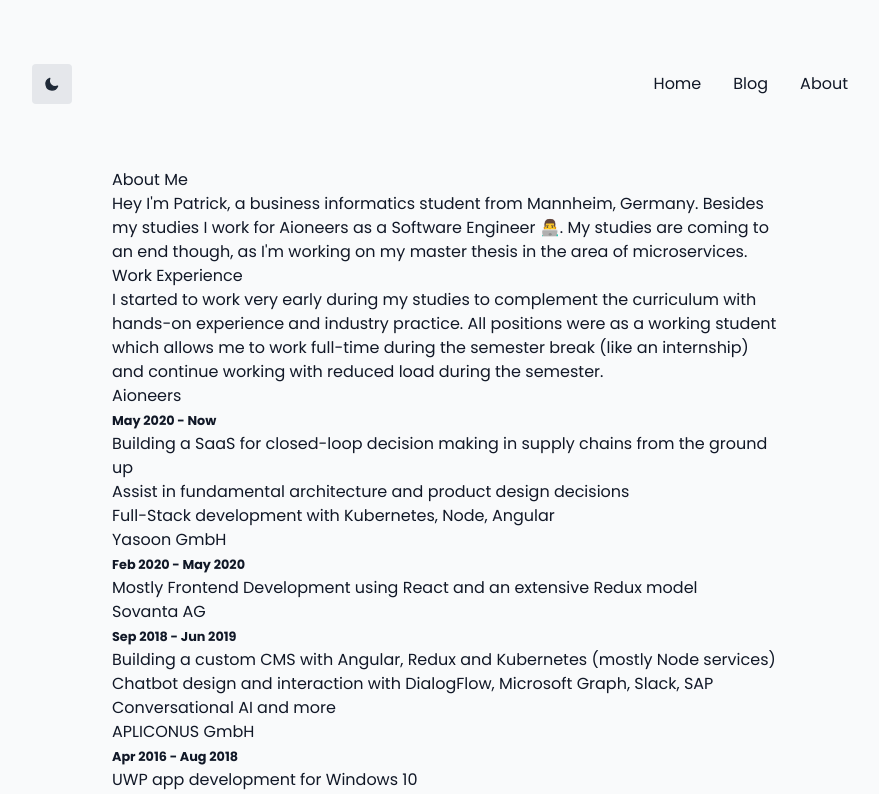
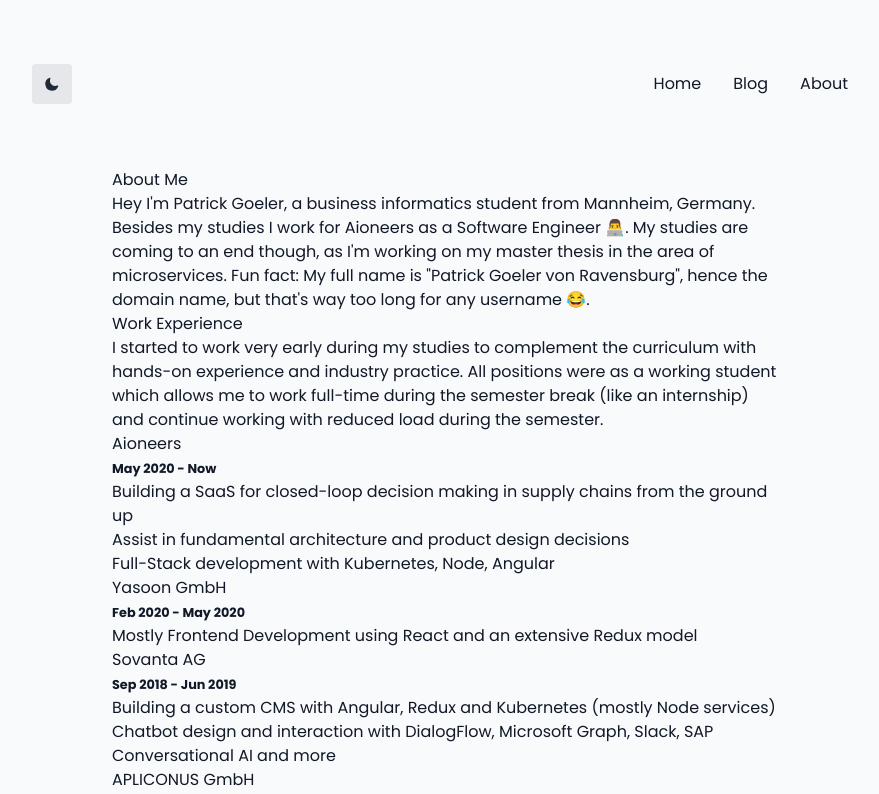
Before and after one commit to 22940dev/abc-port-goeler, a Next.js app: page /about in a window 1280 px wide. Shown: the top 794 px of the page, without its empty margins (192-1071 px from the left). Built offline with nearby package versions, Linux system fonts and the light colour scheme; what @tailwindcss/typography would draw is missing.

Commit message:
change a bit of info

```diff
--- a/pages/about.tsx
+++ b/pages/about.tsx
@@ -14,10 +14,12 @@
             />
             <h1>About Me</h1>
             <p>
-                Hey I'm Patrick, a business informatics student from Mannheim, Germany. Besides my
-                studies I work for <Link href="https://aioneers.com/">Aioneers</Link> as a Software
-                Engineer 👨‍💻. My studies are coming to an end though, as I'm working on my master
-                thesis in the area of microservices.
+                Hey I'm Patrick Goeler, a business informatics student from Mannheim, Germany.
+                Besides my studies I work for <Link href="https://aioneers.com/">Aioneers</Link> as
+                a Software Engineer 👨‍💻. My studies are coming to an end though, as I'm working on my
+                master thesis in the area of microservices. Fun fact: My full name is "Patrick
+                Goeler von Ravensburg", hence the domain name, but that's way too long for any
+                username 😂.
             </p>
             <h2>Work Experience</h2>
             <p>
--- a/pages/index.tsx
+++ b/pages/index.tsx
@@ -6,9 +6,7 @@
 export default function Home() {
     return (
         <>
-            <h1 className="text-3xl md:text-5xl tracking-tight font-bold mb-4">
-                Hi, I'm Patrick Goeler
-            </h1>
+            <h1 className="text-3xl md:text-5xl tracking-tight font-bold mb-4">Hi, I'm Patrick</h1>
             <p className="mb-16 text-secondary">
                 I'm a web developer currently finishing my master thesis at the University of
                 Mannheim. Additionally I work as a Software Engineer at Aioneers 👨‍💻.
@@ -18,9 +16,9 @@
                 Popular Posts
             </Title>
             <BlogListItem
-                title="Everything I Know About Style Guides, Design Systems, and Component Libraries"
-                summary="A deep-dive on everything I've learned in the past year building style guides, design systems, component libraries, and their best practices."
-                slug="style-guides-component-libraries-design-systems"
+                title="The Perfect Web Development Setup for Windows in 2021"
+                summary="Learn how to setup Windows Terminal with WSL 2 to make the perfect Web Development setup on Windows 10."
+                slug="webdev-setup"
             />
 
             <Title variant="h2" className="mb-4 mt-8">
```
